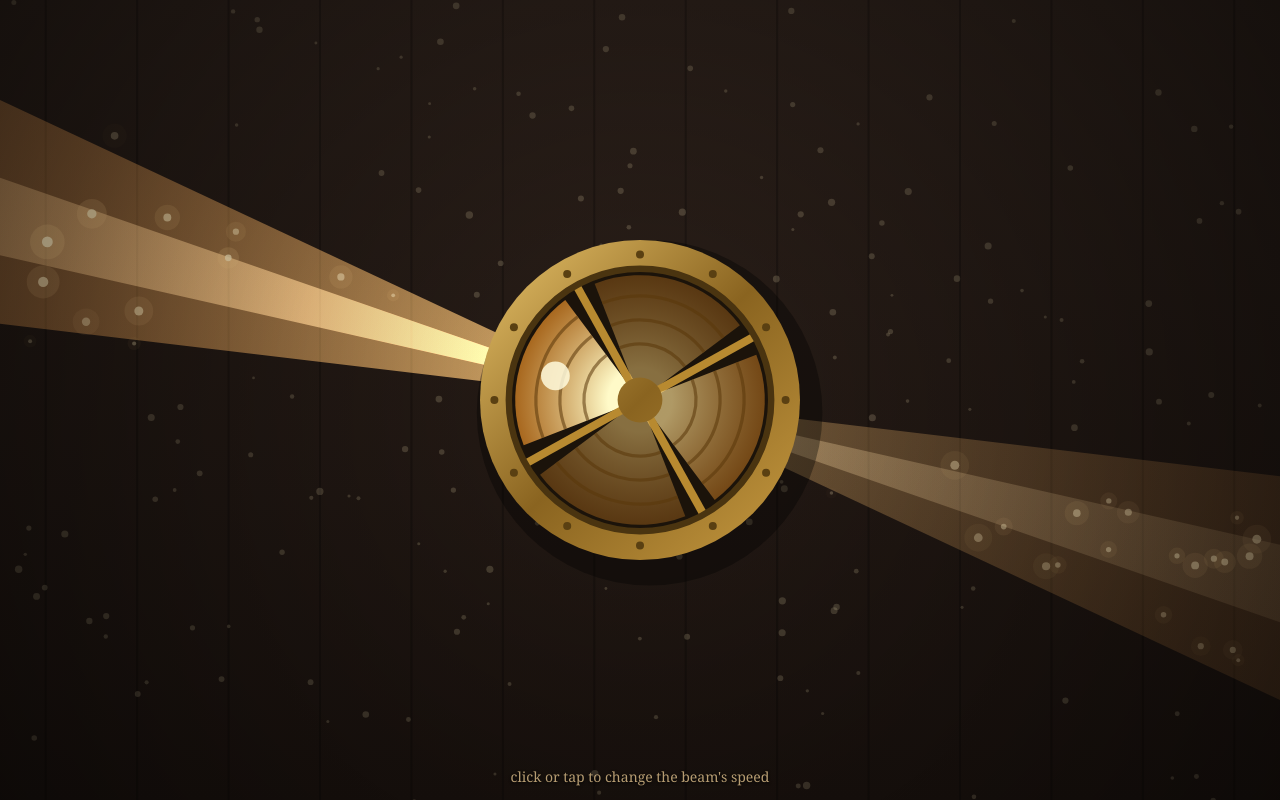
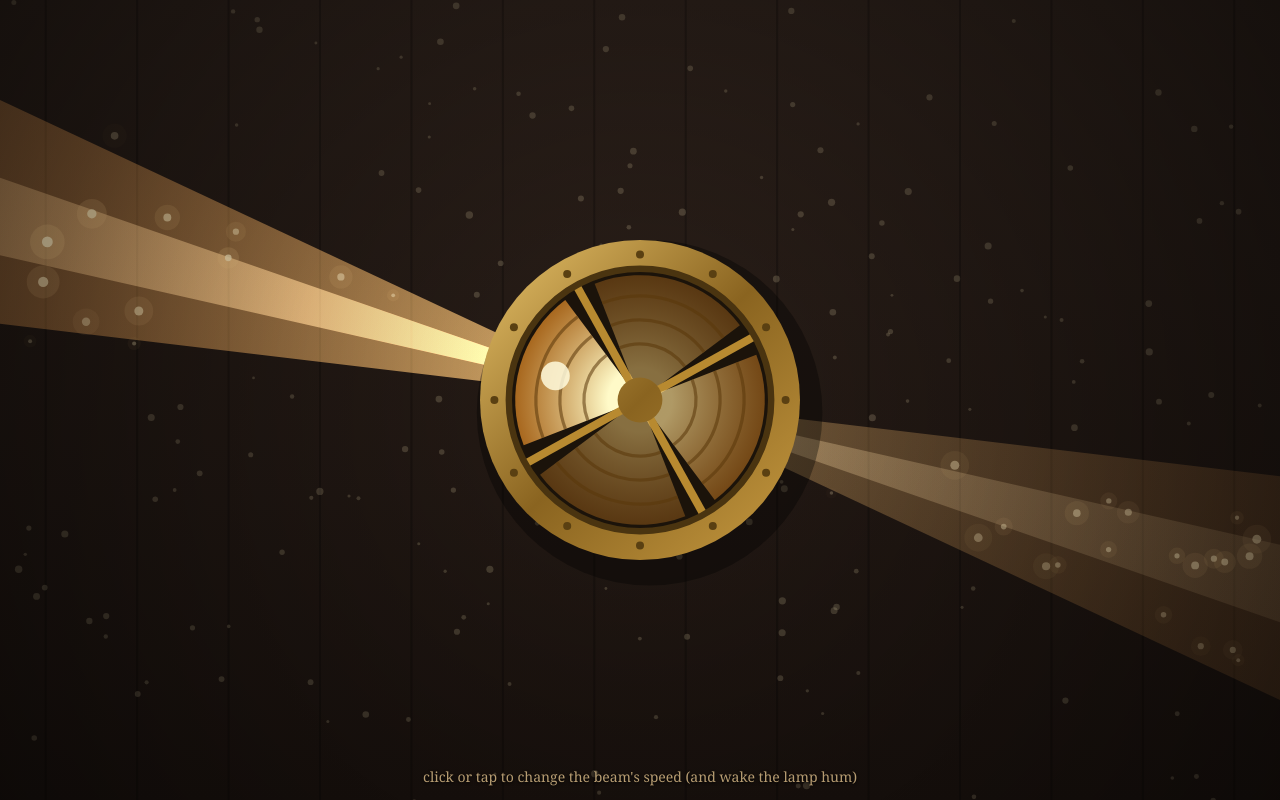
Before and after one commit to Wendle-The-Wizard/study-wall-lighthouse, a plain HTML site: page index.html in a window 1280 px wide. Drawn offline with Linux system fonts and the light colour scheme; animation ran at ten frames a second.

Commit message:
Study Wall Lighthouse, version 5: I added a lamp hum with Web Audio: two soft low tones with a

```diff
--- a/index.html
+++ b/index.html
@@ -6,7 +6,7 @@
 </head>
 <body>
 <canvas id="scene"></canvas>
-<div id="hint">click or tap to change the beam's speed</div>
+<div id="hint">click or tap to change the beam's speed (and wake the lamp hum)</div>
 <script src="scene.js"></script>
 </body>
 </html>
```
